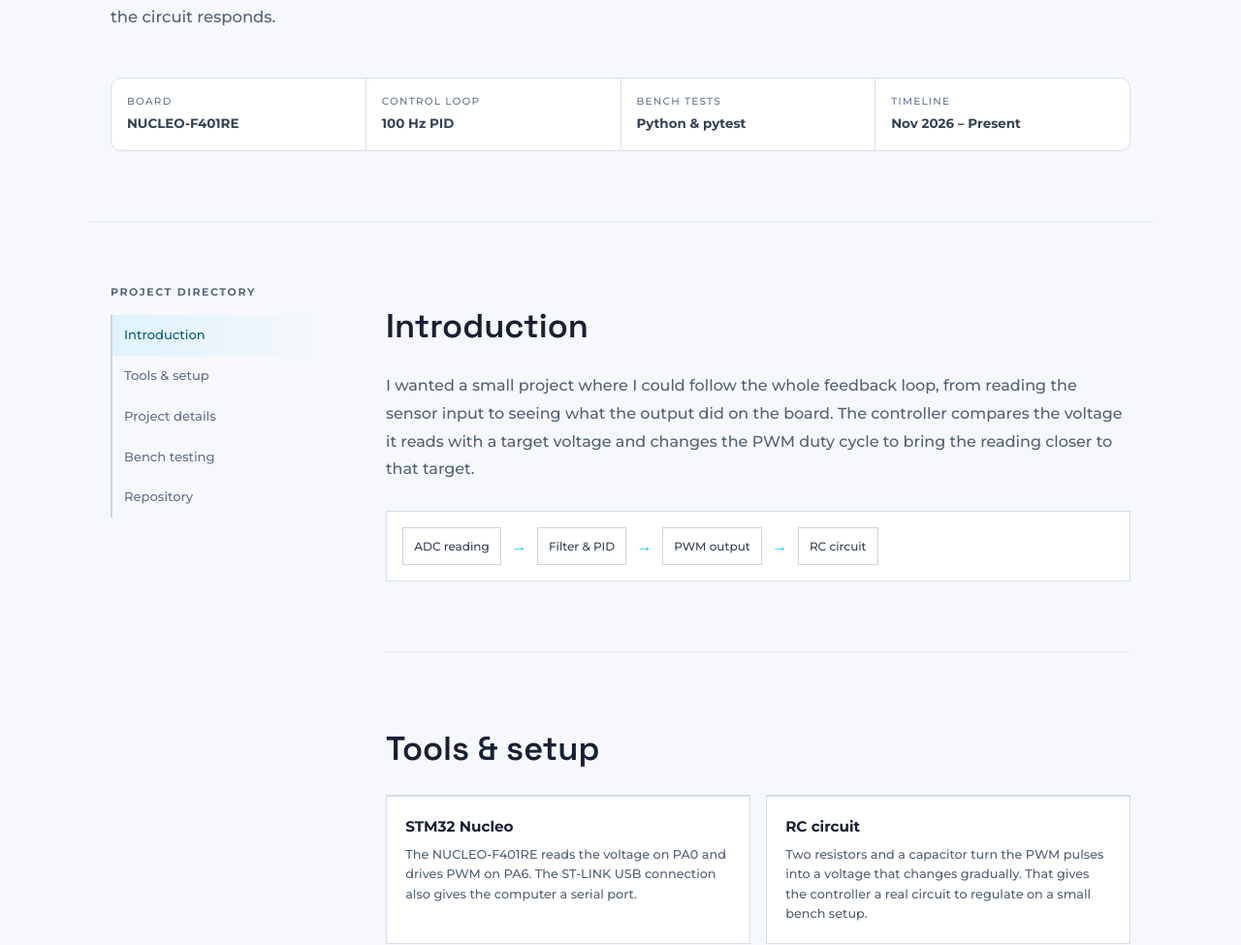
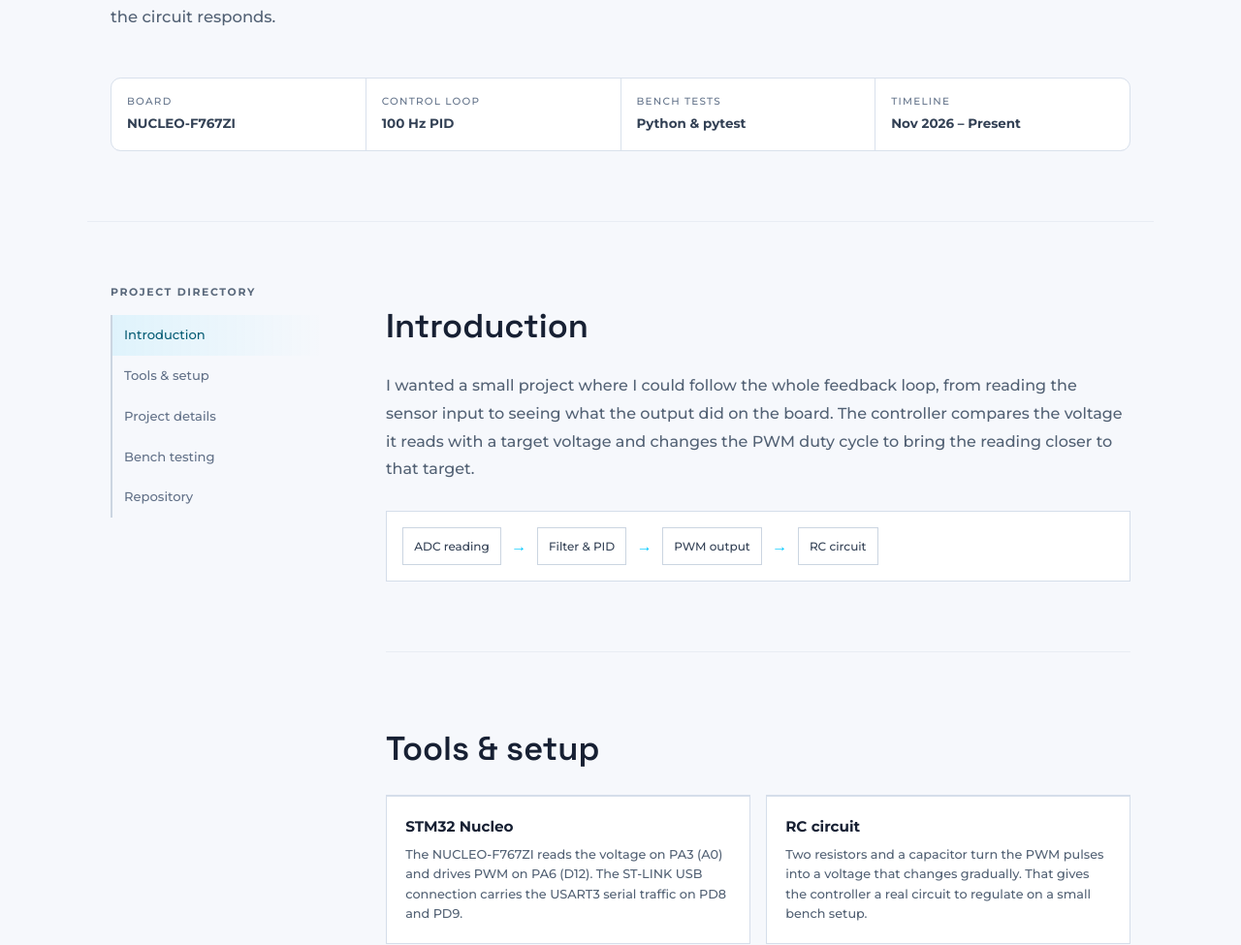
Before and after one commit to AdityaVMVS/AdityaVMVS.github.io, a plain HTML site: page projects/STM32-real-time-sensor.html in a window 1280 px wide. Shown: the part 465-1440 px from the top of the page at 97% size. Drawn offline with Linux system fonts and the light colour scheme.

Commit message:
Update STM32 project for NUCLEO-F767ZI

```diff
--- a/projects/STM32-real-time-sensor.html
+++ b/projects/STM32-real-time-sensor.html
@@ -8,7 +8,7 @@
     <h1>STM32 Real-Time Sensor &amp; Actuator Control Platform</h1>
     <p class="project-lead">A feedback controller that reads a voltage, adjusts a PWM output, and records how quickly the circuit responds.</p>
     <div class="project-summary">
-      <div><span>Board</span><strong>NUCLEO-F401RE</strong></div>
+      <div><span>Board</span><strong>NUCLEO-F767ZI</strong></div>
       <div><span>Control loop</span><strong>100 Hz PID</strong></div>
       <div><span>Bench tests</span><strong>Python &amp; pytest</strong></div>
       <div><span>Timeline</span><strong>Nov 2026 – Present</strong></div>
@@ -37,7 +37,7 @@
       <section id="tools" class="project-section">
         <h2>Tools &amp; setup</h2>
         <div class="spec-grid">
-          <div><h3>STM32 Nucleo</h3><p>The NUCLEO-F401RE reads the voltage on PA0 and drives PWM on PA6. The ST-LINK USB connection also gives the computer a serial port.</p></div>
+          <div><h3>STM32 Nucleo</h3><p>The NUCLEO-F767ZI reads the voltage on PA3 (A0) and drives PWM on PA6 (D12). The ST-LINK USB connection carries the USART3 serial traffic on PD8 and PD9.</p></div>
           <div><h3>RC circuit</h3><p>Two resistors and a capacitor turn the PWM pulses into a voltage that changes gradually. That gives the controller a real circuit to regulate on a small bench setup.</p></div>
           <div><h3>Embedded C &amp; FreeRTOS</h3><p>CMSIS provides the register definitions. FreeRTOS schedules the control and telemetry tasks.</p></div>
           <div><h3>Python &amp; pytest</h3><p>The test sends commands over serial and saves the samples and calculated measurements as CSV and JSON.</p></div>
@@ -56,7 +56,7 @@
 
       <section id="testing" class="project-section project-article">
         <h2>Bench testing</h2>
-        <p>The pytest bench run steps the target voltage up and records the circuit as it responds. It then shorts the ADC input to ground using a dedicated GPIO in the HIL build, checks that the controller commands zero duty, and checks that it stays off when the short is released.</p>
+        <p>The pytest bench run steps the target voltage up and records the circuit as it responds. It then shorts the ADC input to ground using PF3 (A3) in the HIL build, checks that the controller commands zero duty, and checks that it stays off when the short is released.</p>
         <ul class="detail-list">
           <li><strong>Latency</strong> is the time from the start of sampling to the PWM register write.</li>
           <li><strong>Scheduling jitter</strong> shows how far the time between samples moves away from 10 ms.</li>
```
